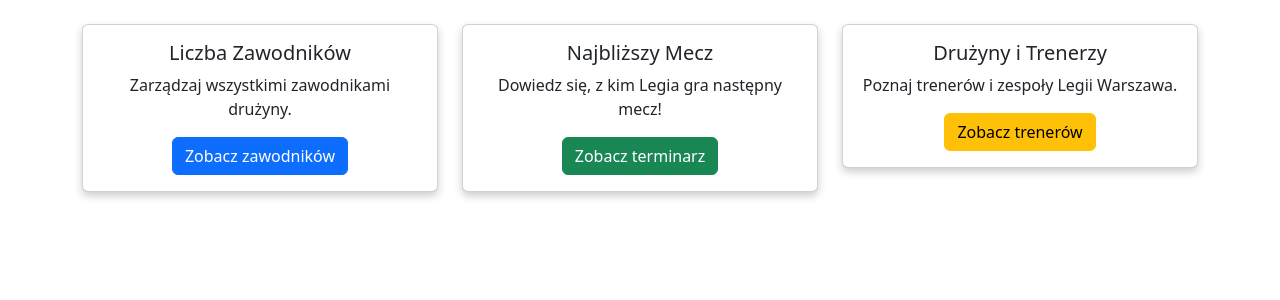
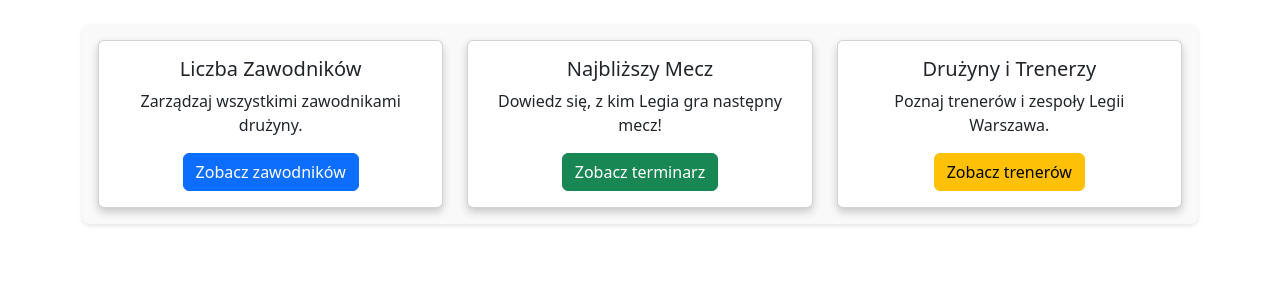
Before and after one commit to Czerw0/football_team_management_web_app, a Django app: page / in a window 1280 px wide. Shown: the part 144-444 px from the top of the page. Run offline with Django 4.2, Linux system fonts and the light colour scheme.

Commit message:
game 2.0

```diff
--- a/Klub/Legia/static/css/Legia.css
+++ b/Klub/Legia/static/css/Legia.css
@@ -56,3 +56,14 @@
     box-shadow: 0 4px 8px rgba(0, 0, 0, 0.2);
     border-radius: 10px;
 }
+section {
+    margin-top: 2rem;
+    padding: 1rem;
+    background-color: #f9f9f9;
+    border-radius: 8px;
+    box-shadow: 0 2px 4px rgba(0, 0, 0, 0.1);
+}
+
+section h3 {
+    margin-bottom: 1rem;
+}
```
